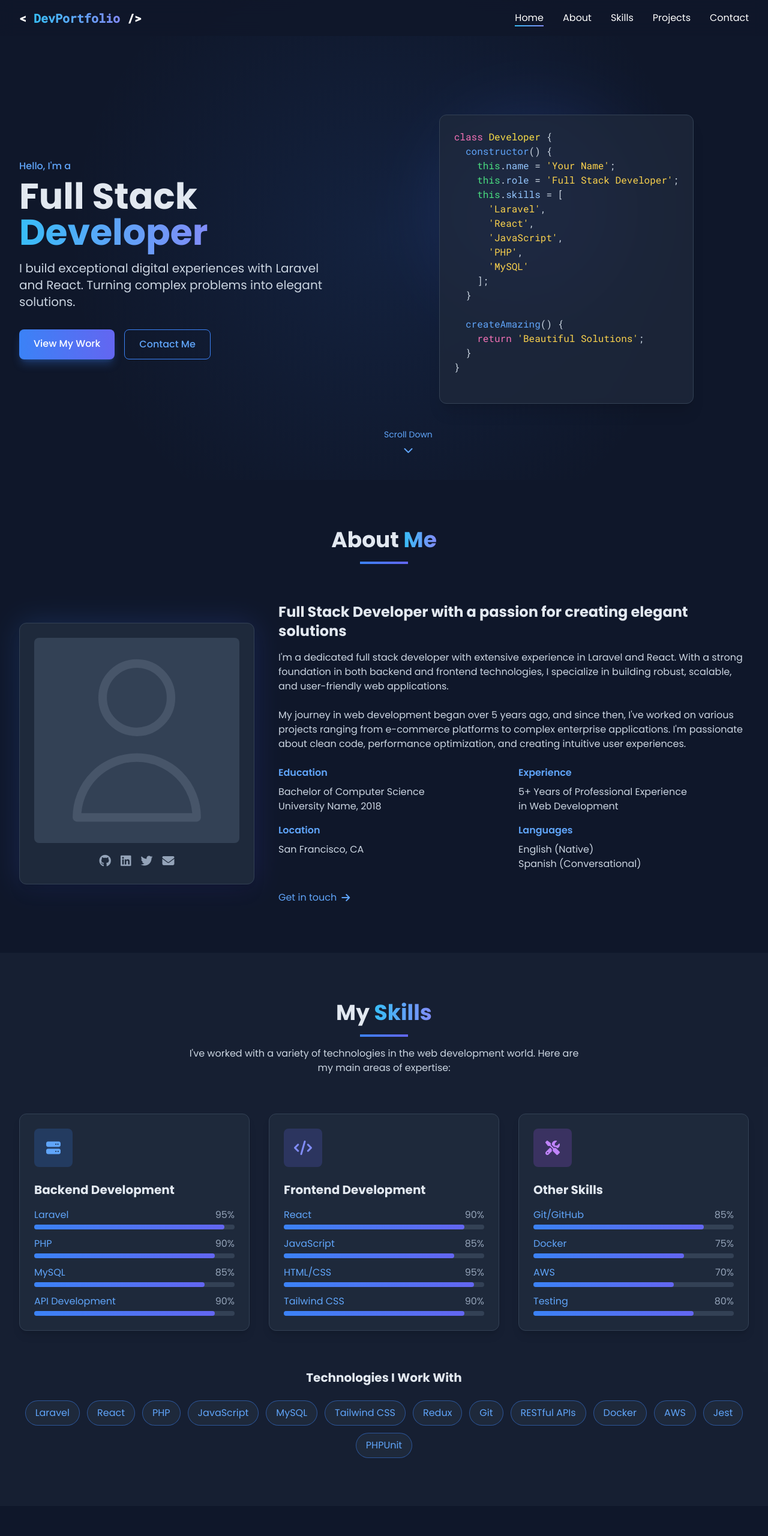
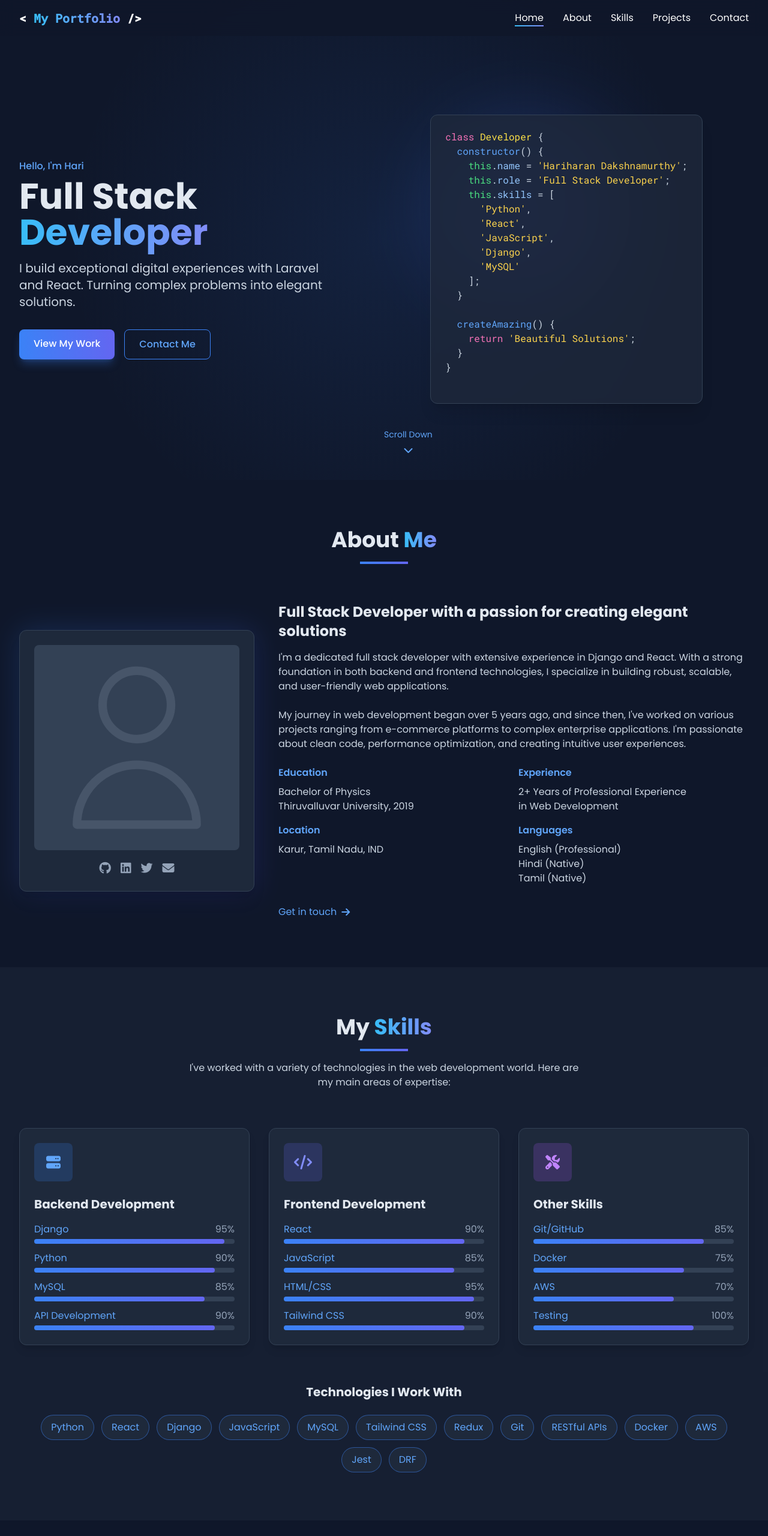
Before and after one commit to hariharandakshnamurthy/hariharandakshnamurthy.github.io, a plain HTML site: page index.html in a window 1280 px wide. Shown: the top 2560 px of the page at 60% size. Drawn offline with nearby package versions, Linux system fonts and the light colour scheme.

Commit message:
updated details

```diff
--- a/index.html
+++ b/index.html
@@ -4,7 +4,7 @@
 <head>
     <meta charset="UTF-8">
     <meta name="viewport" content="width=device-width, initial-scale=1.0">
-    <title>Full Stack Developer Portfolio</title>
+    <title>My Portfolio</title>
     <script src="https://cdn.tailwindcss.com"></script>
     <link rel="stylesheet" href="https://cdnjs.cloudflare.com/ajax/libs/font-awesome/6.4.0/css/all.min.css">
     <style>
@@ -102,7 +102,7 @@
                 <div class="flex justify-between items-center">
                     <a href="#" class="text-xl font-bold code-font">
                         <span class="text-white">&lt;</span>
-                        <span class="gradient-text">DevPortfolio</span>
+                        <span class="gradient-text">My Portfolio</span>
                         <span class="text-white">/&gt;</span>
                     </a>
 
@@ -138,7 +138,7 @@
             <div class="container mx-auto px-4 md:px-8 z-10">
                 <div class="flex flex-col md:flex-row items-center justify-between">
                     <div class="md:w-1/2 text-center md:text-left mb-10 md:mb-0">
-                        <p class="text-blue-400 font-medium mb-2">Hello, I'm a</p>
+                        <p class="text-blue-400 font-medium mb-2">Hello, I'm Hari</p>
                         <h1 class="text-4xl md:text-5xl lg:text-6xl font-bold mb-4">
                             <span class="block">Full Stack</span>
                             <span class="gradient-text">Developer</span>
@@ -164,13 +164,13 @@
                                 <pre class="code-font text-sm md:text-base text-slate-300 overflow-x-auto">
 <span class="text-pink-400">class</span> <span class="text-yellow-300">Developer</span> {
   <span class="text-blue-400">constructor</span>() {
-    <span class="text-green-400">this</span>.<span class="text-blue-300">name</span> = <span class="text-amber-300">'Your Name'</span>;
+    <span class="text-green-400">this</span>.<span class="text-blue-300">name</span> = <span class="text-amber-300">'Hariharan Dakshnamurthy'</span>;
     <span class="text-green-400">this</span>.<span class="text-blue-300">role</span> = <span class="text-amber-300">'Full Stack Developer'</span>;
     <span class="text-green-400">this</span>.<span class="text-blue-300">skills</span> = [
-      <span class="text-amber-300">'Laravel'</span>,
+      <span class="text-amber-300">'Python'</span>,
       <span class="text-amber-300">'React'</span>,
       <span class="text-amber-300">'JavaScript'</span>,
-      <span class="text-amber-300">'PHP'</span>,
+      <span class="text-amber-300">'Django'</span>,
       <span class="text-amber-300">'MySQL'</span>
     ];
   }
@@ -233,7 +233,7 @@
                     <div class="md:w-2/3">
                         <h3 class="text-2xl font-bold mb-4">Full Stack Developer with a passion for creating elegant solutions</h3>
                         <p class="text-slate-300 mb-6">
-                            I'm a dedicated full stack developer with extensive experience in Laravel and React.
+                            I'm a dedicated full stack developer with extensive experience in Django and React.
                             With a strong foundation in both backend and frontend technologies, I specialize in
                             building robust, scalable, and user-friendly web applications.
                         </p>
@@ -246,19 +246,19 @@
                         <div class="grid grid-cols-2 gap-4 mb-8">
                             <div>
                                 <h4 class="font-semibold text-blue-400 mb-2">Education</h4>
-                                <p class="text-slate-300">Bachelor of Computer Science<br/>University Name, 2018</p>
+                                <p class="text-slate-300">Bachelor of Physics<br/>Thiruvalluvar University, 2019</p>
                             </div>
                             <div>
                                 <h4 class="font-semibold text-blue-400 mb-2">Experience</h4>
-                                <p class="text-slate-300">5+ Years of Professional Experience<br/>in Web Development</p>
+                                <p class="text-slate-300">2+ Years of Professional Experience<br/>in Web Development</p>
                             </div>
                             <div>
                                 <h4 class="font-semibold text-blue-400 mb-2">Location</h4>
-                                <p class="text-slate-300">San Francisco, CA</p>
+                                <p class="text-slate-300">Karur, Tamil Nadu, IND</p>
                             </div>
                             <div>
                                 <h4 class="font-semibold text-blue-400 mb-2">Languages</h4>
-                                <p class="text-slate-300">English (Native)<br/>Spanish (Conversational)</p>
+                                <p class="text-slate-300">English (Professional)<br/>Hindi (Native)<br/>Tamil (Native)</p>
                             </div>
                         </div>
 
@@ -293,7 +293,7 @@
                         <div class="space-y-3">
                             <div>
                                 <div class="flex justify-between mb-1">
-                                    <span class="text-blue-400">Laravel</span>
+                                    <span class="text-blue-400">Django</span>
                                     <span class="text-slate-400">95%</span>
                                 </div>
                                 <div class="w-full bg-slate-700 rounded-full h-2">
@@ -302,7 +302,7 @@
                             </div>
                             <div>
                                 <div class="flex justify-between mb-1">
-                                    <span class="text-blue-400">PHP</span>
+                                    <span class="text-blue-400">Python</span>
                                     <span class="text-slate-400">90%</span>
                                 </div>
                                 <div class="w-full bg-slate-700 rounded-full h-2">
@@ -413,7 +413,7 @@
                             <div>
                                 <div class="flex justify-between mb-1">
                                     <span class="text-blue-400">Testing</span>
-                                    <span class="text-slate-400">80%</span>
+                                    <span class="text-slate-400">100%</span>
                                 </div>
                                 <div class="w-full bg-slate-700 rounded-full h-2">
                                     <div class="bg-gradient-to-r from-blue-500 to-indigo-500 h-2 rounded-full" style="width: 80%"></div>
@@ -426,9 +426,9 @@
                 <div class="mt-16">
                     <h3 class="text-xl font-bold mb-6 text-center">Technologies I Work With</h3>
                     <div class="flex flex-wrap justify-center gap-3">
-                        <span class="skill-pill bg-slate-800 border border-blue-500/50 px-4 py-2 rounded-full text-blue-400">Laravel</span>
+                        <span class="skill-pill bg-slate-800 border border-blue-500/50 px-4 py-2 rounded-full text-blue-400">Python</span>
                         <span class="skill-pill bg-slate-800 border border-blue-500/50 px-4 py-2 rounded-full text-blue-400">React</span>
-                        <span class="skill-pill bg-slate-800 border border-blue-500/50 px-4 py-2 rounded-full text-blue-400">PHP</span>
+                        <span class="skill-pill bg-slate-800 border border-blue-500/50 px-4 py-2 rounded-full text-blue-400">Django</span>
                         <span class="skill-pill bg-slate-800 border border-blue-500/50 px-4 py-2 rounded-full text-blue-400">JavaScript</span>
                         <span class="skill-pill bg-slate-800 border border-blue-500/50 px-4 py-2 rounded-full text-blue-400">MySQL</span>
                         <span class="skill-pill bg-slate-800 border border-blue-500/50 px-4 py-2 rounded-full text-blue-400">Tailwind CSS</span>
@@ -438,7 +438,7 @@
                         <span class="skill-pill bg-slate-800 border border-blue-500/50 px-4 py-2 rounded-full text-blue-400">Docker</span>
                         <span class="skill-pill bg-slate-800 border border-blue-500/50 px-4 py-2 rounded-full text-blue-400">AWS</span>
                         <span class="skill-pill bg-slate-800 border border-blue-500/50 px-4 py-2 rounded-full text-blue-400">Jest</span>
-                        <span class="skill-pill bg-slate-800 border border-blue-500/50 px-4 py-2 rounded-full text-blue-400">PHPUnit</span>
+                        <span class="skill-pill bg-slate-800 border border-blue-500/50 px-4 py-2 rounded-full text-blue-400">DRF</span>
                     </div>
                 </div>
             </div>
@@ -466,11 +466,11 @@
                         <div class="p-6">
                             <h3 class="text-xl font-bold mb-2">E-Commerce Platform</h3>
                             <p class="text-slate-300 mb-4">
-                                A full-featured e-commerce platform built with Laravel and React.
+                                A full-featured e-commerce platform built with Django and React.
                                 Includes product management, cart functionality, payment integration, and user authentication.
                             </p>
                             <div class="flex flex-wrap gap-2 mb-4">
-                                <span class="bg-blue-500/20 text-blue-400 text-xs px-2 py-1 rounded">Laravel</span>
+                                <span class="bg-blue-500/20 text-blue-400 text-xs px-2 py-1 rounded">Python</span>
                                 <span class="bg-blue-500/20 text-blue-400 text-xs px-2 py-1 rounded">React</span>
                                 <span class="bg-blue-500/20 text-blue-400 text-xs px-2 py-1 rounded">MySQL</span>
                                 <span class="bg-blue-500/20 text-blue-400 text-xs px-2 py-1 rounded">Stripe</span>
@@ -502,7 +502,7 @@
                                 task tracking, team management, and reporting features.
                             </p>
                             <div class="flex flex-wrap gap-2 mb-4">
-                                <span class="bg-blue-500/20 text-blue-400 text-xs px-2 py-1 rounded">Laravel</span>
+                                <span class="bg-blue-500/20 text-blue-400 text-xs px-2 py-1 rounded">Python</span>
                                 <span class="bg-blue-500/20 text-blue-400 text-xs px-2 py-1 rounded">React</span>
                                 <span class="bg-blue-500/20 text-blue-400 text-xs px-2 py-1 rounded">WebSockets</span>
                                 <span class="bg-blue-500/20 text-blue-400 text-xs px-2 py-1 rounded">Charts.js</span>
@@ -535,7 +535,7 @@
                             </p>
                             <div class="flex flex-wrap gap-2 mb-4">
                                 <span class="bg-blue-500/20 text-blue-400 text-xs px-2 py-1 rounded">React</span>
-                                <span class="bg-blue-500/20 text-blue-400 text-xs px-2 py-1 rounded">Laravel API</span>
+                                <span class="bg-blue-500/20 text-blue-400 text-xs px-2 py-1 rounded">Python DRF</span>
                                 <span class="bg-blue-500/20 text-blue-400 text-xs px-2 py-1 rounded">D3.js</span>
                                 <span class="bg-blue-500/20 text-blue-400 text-xs px-2 py-1 rounded">Redis</span>
                             </div>
@@ -584,7 +584,7 @@
                                 </div>
                                 <div>
                                     <h3 class="font-semibold">Email</h3>
-                                    <p class="text-blue-400">contact@example.com</p>
+                                    <p class="text-blue-400">hari.6@icloud.com</p>
                                 </div>
                             </div>
                         </div>
@@ -596,7 +596,7 @@
                                 </div>
                                 <div>
                                     <h3 class="font-semibold">Phone</h3>
-                                    <p class="text-blue-400">+1 (555) 123-4567</p>
+                                    <p class="text-blue-400">+91 8610598280</p>
                                 </div>
                             </div>
                         </div>
@@ -608,7 +608,7 @@
                                 </div>
                                 <div>
                                     <h3 class="font-semibold">Location</h3>
-                                    <p class="text-blue-400">San Francisco, CA</p>
+                                    <p class="text-blue-400">Karur, Tamil Nadu, India</p>
                                 </div>
                             </div>
                         </div>
@@ -674,10 +674,10 @@
                     <div class="mb-6 md:mb-0">
                         <a href="#" class="text-xl font-bold code-font">
                             <span class="text-white">&lt;</span>
-                            <span class="gradient-text">DevPortfolio</span>
+                            <span class="gradient-text">Hariharan</span>
                             <span class="text-white">/&gt;</span>
                         </a>
-                        <p class="text-slate-400 mt-2">Full Stack Developer specializing in Laravel & React</p>
+                        <p class="text-slate-400 mt-2">Full Stack Developer specializing in Django & React</p>
                     </div>
 
                     <div class="flex space-x-6">
```
